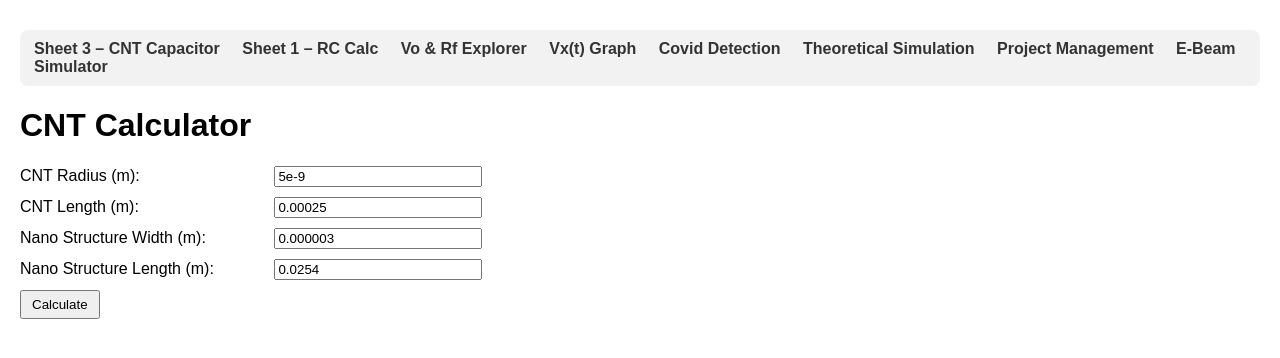
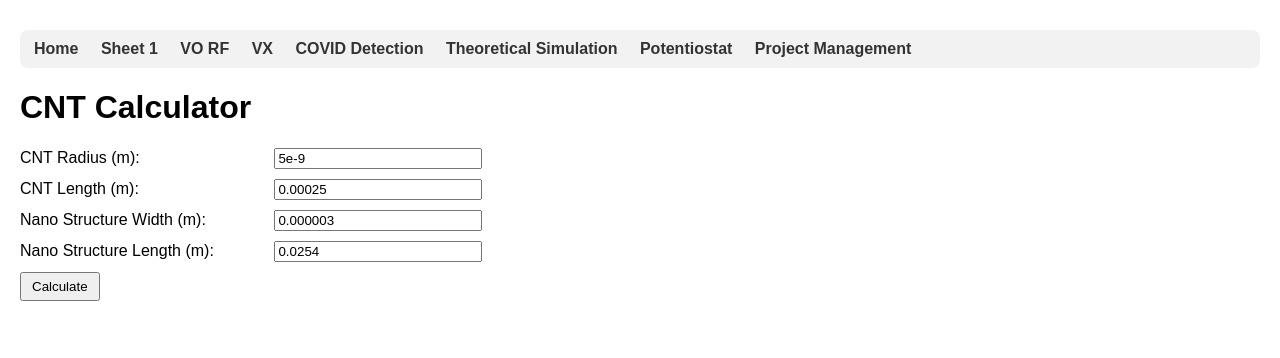
Before and after one commit to ardahk/nano, a Flask app: page / in a window 1280 px wide. Shown: the top 358 px of the page. Run offline with Flask 3, Linux system fonts and the light colour scheme.

Commit message:
Adding dynamic generation of navigration panel

```diff
--- a/templates/index.html
+++ b/templates/index.html
@@ -20,15 +20,11 @@
 </head>
 <body>
   <nav>
-    <a href="/">Sheet 3 – CNT Capacitor</a>
-    <a href="/sheet1">Sheet 1 – RC Calc</a>
-    <a href="/vo_rf">Vo & Rf Explorer</a>
-    <a href="/vx">Vx(t) Graph</a>
-    <a href="/covid">Covid Detection</a>
-    <a href="/biosensing">Theoretical Simulation</a>
-    <a href="/bio_project">Project Management</a>
-    <a href="/ebeam">E-Beam Simulator</a>
+    {% for link in nav_links %}
+    <a href="{{ link.url }}">{{ link.text }}</a>
+    {% endfor %}
   </nav>
+
   <h1>CNT Calculator</h1>
   <div>
     <div class="input-field">
```
